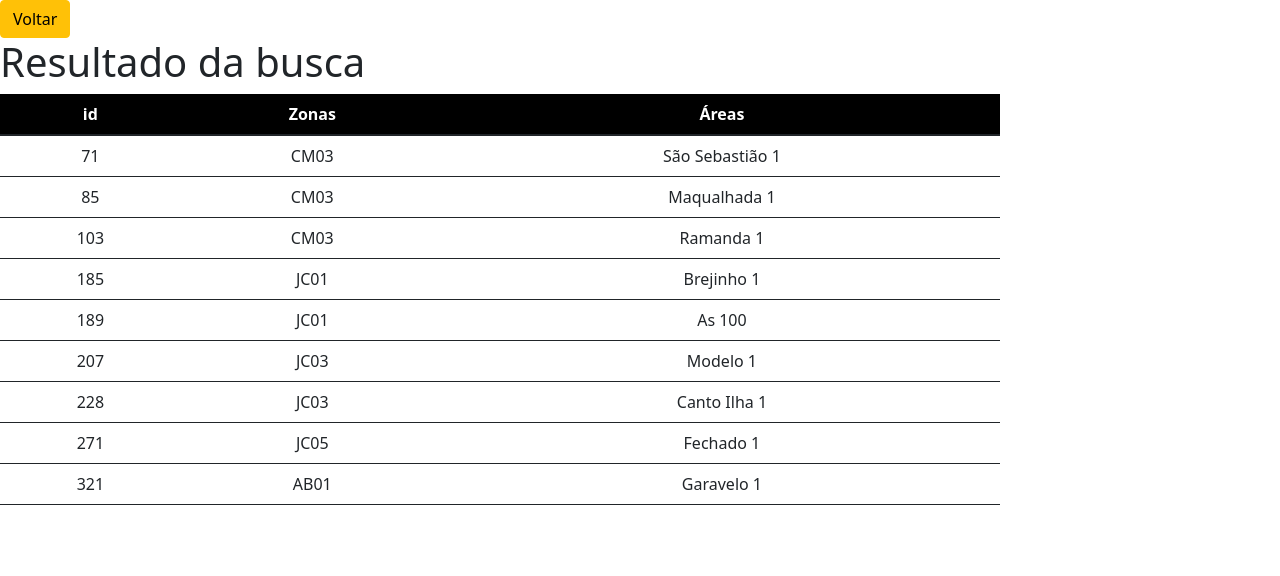
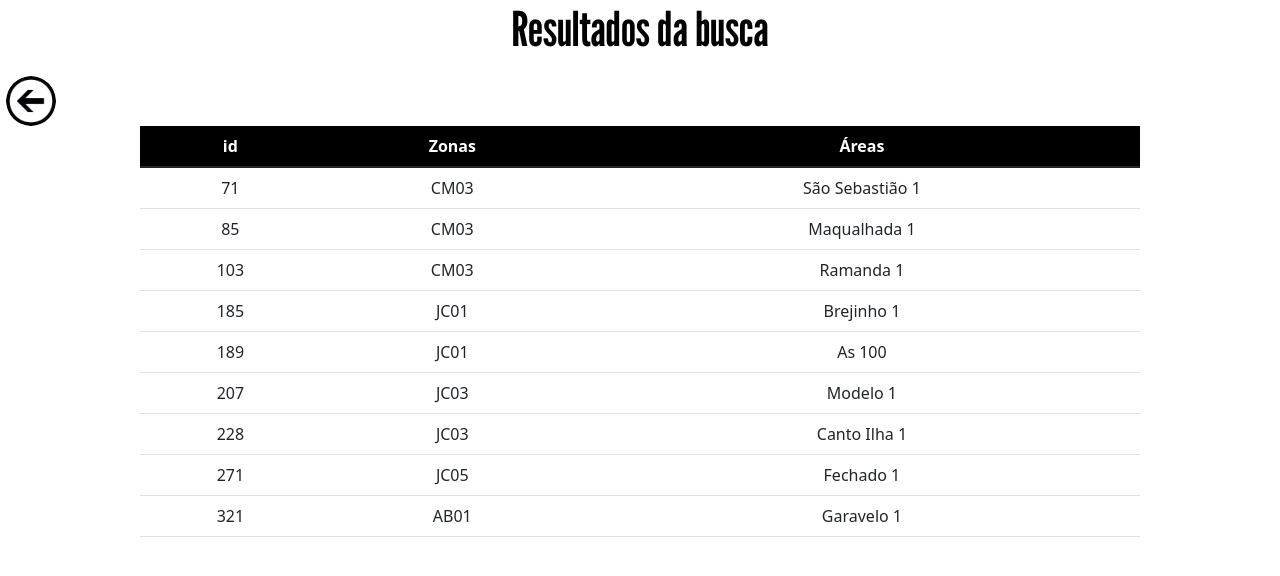
Before and after one commit to h0landa/Busca-PHP, a PHP site: page /busca.php?nome_area=1 in a window 1280 px wide. Shown: the top 576 px of the page. Run offline with PHP 8.4, Linux system fonts and the light colour scheme; data comes from the database, SQL or seed files in the repository.

Commit message:
Melhorias no estilo

```diff
--- a/busca.php
+++ b/busca.php
@@ -1,21 +1,19 @@
 <?php
-
 include("classe/conexão.php");
 $nome_area = "'%".trim($_GET['nome_area'])."%'";
 $consulta = "SELECT * FROM zonas WHERE Área LIKE $nome_area";
 $con = $mysqli->query($consulta) or die($mysqli->error);
-
 ?>
 <!DOCTYPE html>
 <html>
 <head>
 	<link href="https://cdn.jsdelivr.net/npm/bootstrap@5.1.3/dist/css/bootstrap.min.css" rel="stylesheet" integrity="sha384-1BmE4kWBq78iYhFldvKuhfTAU6auU8tT94WrHftjDbrCEXSU1oBoqyl2QvZ6jIW3" crossorigin="anonymous">
 	<link href="estilo/style_index.css" rel="stylesheet">
-	<title>Resultado da busca </title>
+	<title>Resultados</title>
 </head>
 <body>
-<button class="btn btn-warning" onclick='history.go(-1)'>Voltar</button>
-<h1>Resultado da busca</h1>
+<h1>Resultados da busca</h1>
+<a href="index.html"><img src="seta_voltar.png" alt="voltar" id="voltar"></a>
 <table class="table">
 <thead>
     <tr>
--- a/estilo/style_index.css
+++ b/estilo/style_index.css
@@ -1,21 +1,28 @@
-.corpo{
-    font-family: "Poppins",sans-serif;
-    min-height: 50px;
-    min-width: 50px;
-    align-items: center;
-    justify-content: center;
-    background-color:blue;
-    background: linear-gradient(85deg,#0000ff, #222297);
+@import url('https://fonts.googleapis.com/css2?family=League+Gothic&display=swap');
+@import url('https://fonts.googleapis.com/css2?family=Oswald&display=swap');
+h1{
+    font-family: 'League Gothic';
+    font-size: 3em;
+    color: black;
+    text-align: center;
+    top: 0;
 }
-
 .table{
     width: 1000px;
+    margin: auto;
     text-align: center;
     background: white;
-    border: 1px;
-    border-radius: 8px;
     align-items: center;
-
+}
+#voltar{
+    margin-top: 10px;
+    border-radius: 50%;
+    margin-left: 6px;
+    width: 50px;
+    background-color: white;
+}
+#voltar:hover{
+    background-color: orange;
 }
 .th,td{
     text-align: center;
@@ -28,11 +35,6 @@ thead{
 .enunciado_pagina{
     color:orange;
 }
-.btn.btn-link{
-    color:white;
-}
 .formulario_pesquisa{
     margin:10px;
-
-
 }
```
Also changed, not shown: estilo/style.css (+5 -4 lines), index.php (+6 -4 lines), seta_voltar.png (added).
